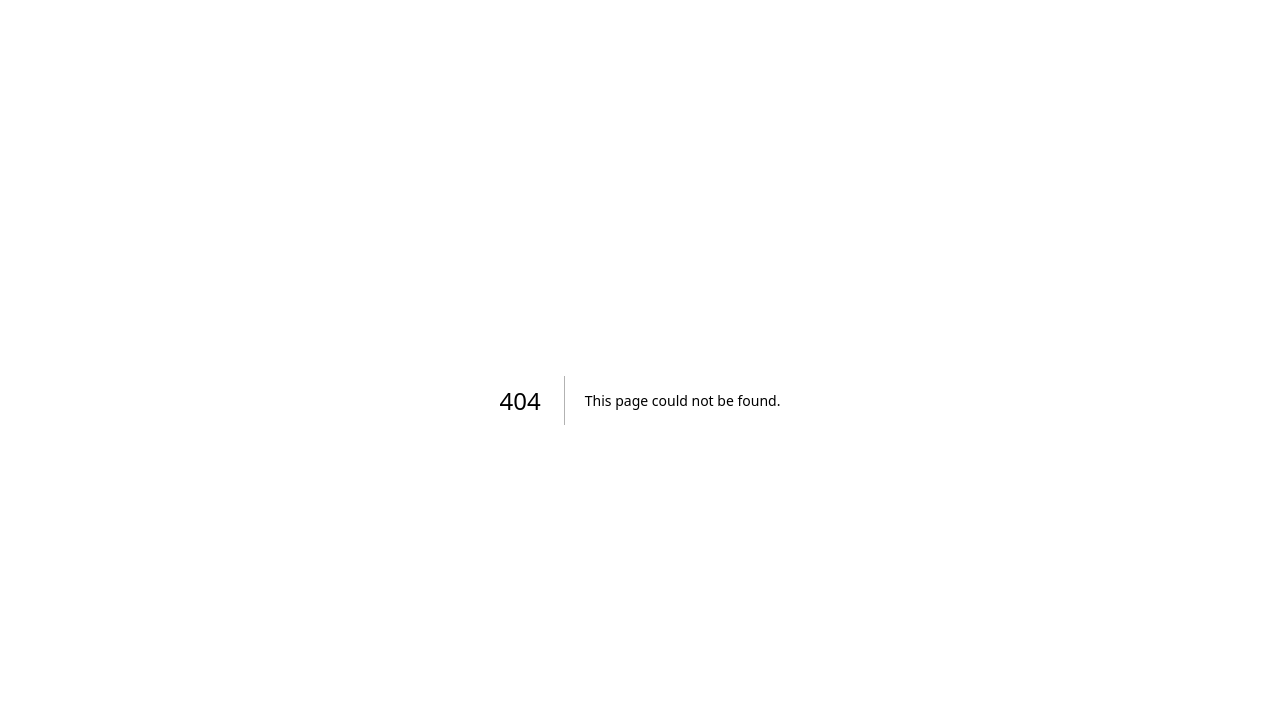
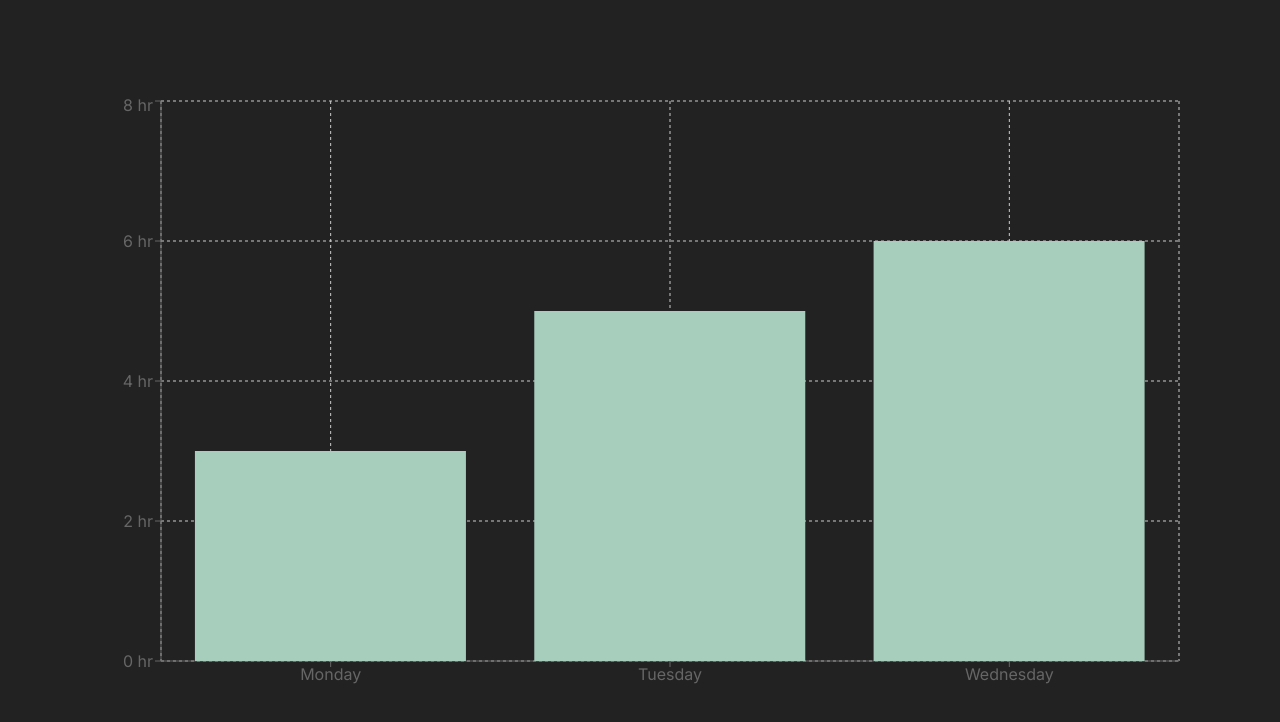
Before and after one commit to JaredWF/tee-time-analysis, a Next.js app: page /graphs in a window 1280 px wide. Before the commit this address had no page. Shown: the top 722 px of the page. Built offline with nearby package versions, Linux system fonts and the light colour scheme.

Commit message:
Starting graphing

```diff
--- a/package.json
+++ b/package.json
@@ -31,6 +31,7 @@
     "npm": "^9.8.1",
     "react": "18.2.0",
     "react-dom": "18.2.0",
+    "recharts": "^2.7.3",
     "typescript": "5.1.6"
   },
   "devDependencies": {
--- /dev/null
+++ b/src/app/graphs/page.module.css
@@ -0,0 +1,16 @@
+.main {
+  background-color: #222;
+  display: flex;
+  flex-direction: column;
+  justify-content: space-between;
+  align-items: center;
+  padding: 6rem;
+  min-height: 100vh;
+  width: 100vw;
+}
+
+.chartContainer {
+  width: 100%;
+  height: 100%;
+  flex: 1 1 auto;
+}
--- /dev/null
+++ b/src/app/graphs/page.tsx
@@ -0,0 +1,24 @@
+'use client'
+
+import styles from './page.module.css'
+import { BarChart, CartesianGrid, XAxis, YAxis, Tooltip, Bar, ResponsiveContainer } from 'recharts';
+
+export default function Graphs() {
+  console.log('Graphs');
+
+  return (
+    <main className={styles.main}>
+      <div className={styles.chartContainer}>
+        <ResponsiveContainer width="100%" height="100%" minHeight={600}>
+          <BarChart width={800} height={600} data={[ { name: 'Monday', value: '3' }, { name: 'Tuesday', value: '5' }, { name: 'Wednesday', value: '6' } ]}>
+            <CartesianGrid strokeDasharray="3 3" />
+            <XAxis dataKey="name" />
+            <YAxis unit=" hr" />
+            <Tooltip />
+            <Bar dataKey="value" fill="#A7CDBD" />
+          </BarChart>
+        </ResponsiveContainer>
+      </div>
+    </main>
+  )
+}
```
Also changed, not shown: 1 other file (tests, documents, lock files or other folders).
